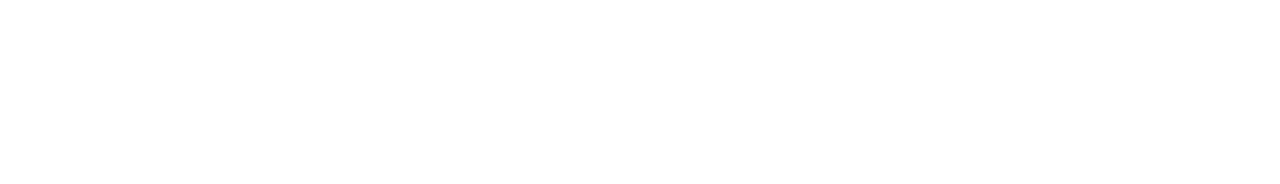
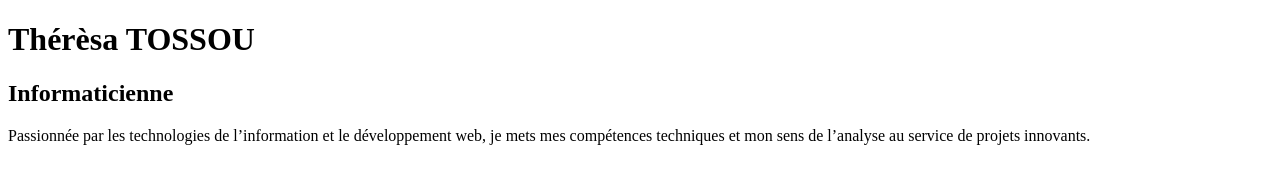
Before and after one commit to RESA722/mon-cv, a plain HTML site: page index.html in a window 1280 px wide. Drawn offline with Linux system fonts and the light colour scheme.

Commit message:
mise en place de la section description

```diff
--- a/index.html
+++ b/index.html
@@ -1,11 +1,15 @@
 <!DOCTYPE html>
-<html lang="en">
+<html lang="fr">
 <head>
     <meta charset="UTF-8">
     <meta name="viewport" content="width=device-width, initial-scale=1.0">
-    <title>Document</title>
+    <title>CV de Thérèsa TOSSOU</title>
 </head>
 <body>
-
+    <header>
+        <h1>Thérèsa TOSSOU</h1>
+        <h2>Informaticienne</h2>
+        <p>Passionnée par les technologies de l’information et le développement web, je mets mes compétences techniques et mon sens de l’analyse au service de projets innovants.</p>
+    </header>
 </body>
 </html>
```
